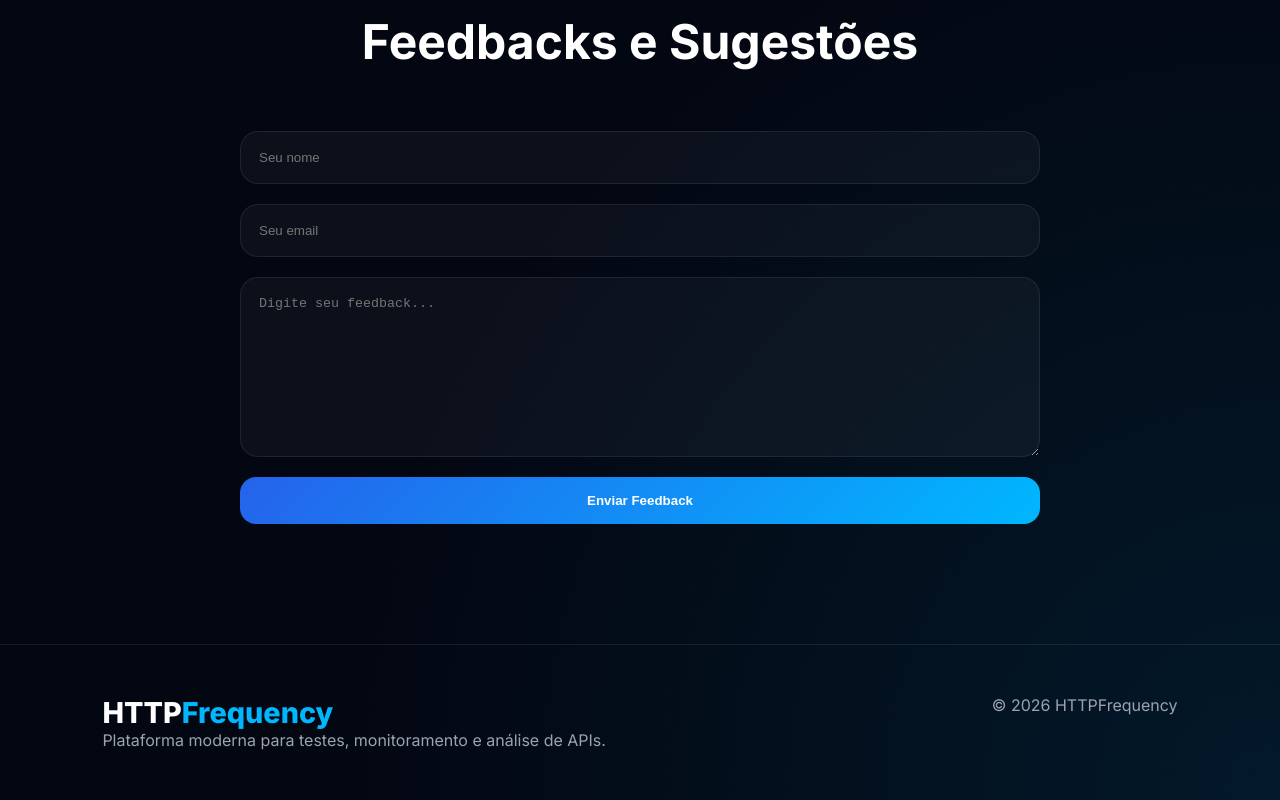
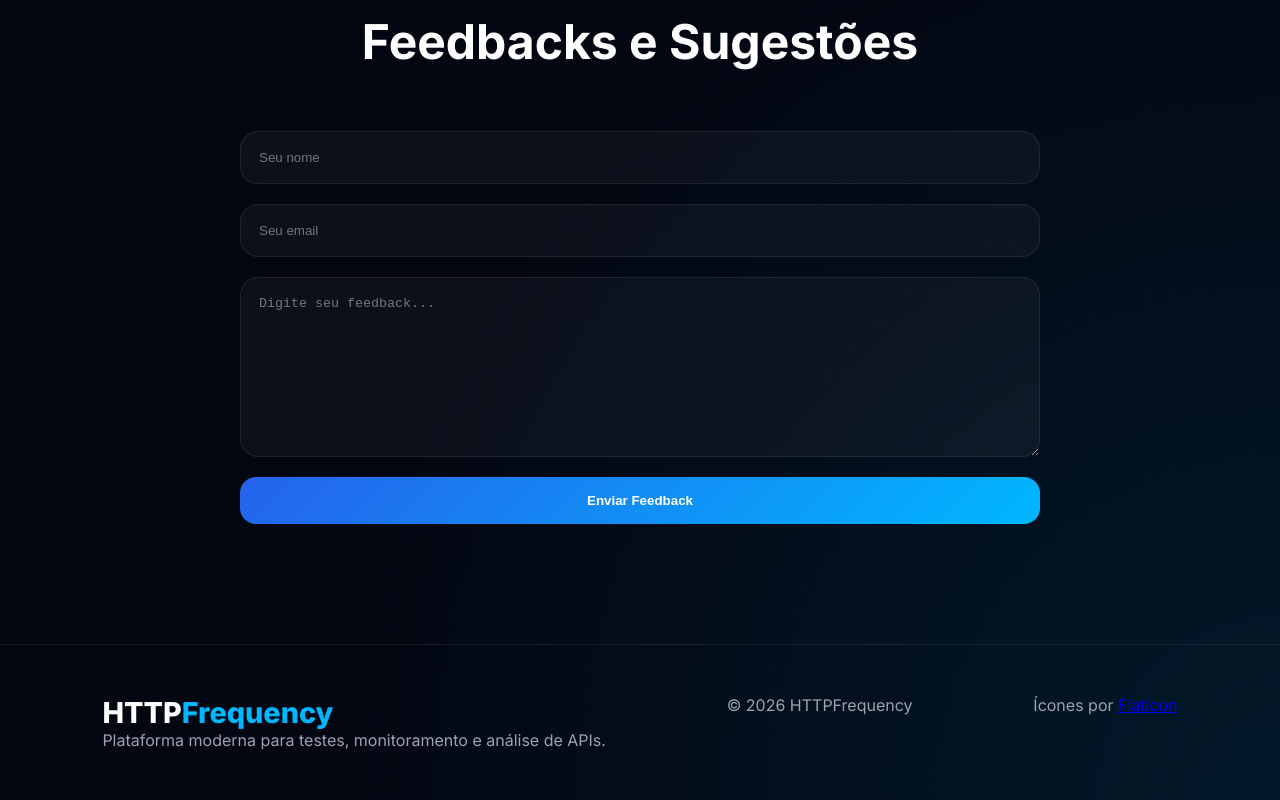
Before and after one commit to biel-444/HTTP-Frequency, a plain HTML site: page frontend/index.html in a window 1280 px wide. Shown: the part 2739-3539 px from the top of the page. Drawn offline with Linux system fonts and the light colour scheme.

Commit message:
add favicon

```diff
--- a/frontend/index.html
+++ b/frontend/index.html
@@ -9,6 +9,7 @@
   <title>HTTPFrequency</title>
 
   <link rel="stylesheet" href="style.css" />
+  <link rel="icon" type="image/png" href="favicon.png">
 </head>
 
 <body>
@@ -289,6 +290,12 @@
       </p>
 
     </div>
+        <p class="icon-credit">
+      Ícones por
+      <a href="https://www.flaticon.com/" target="_blank">
+        Flaticon
+      </a>
+        </p>
 
   </footer>
 
```
Also changed, not shown: frontend/favicon.png (added).
